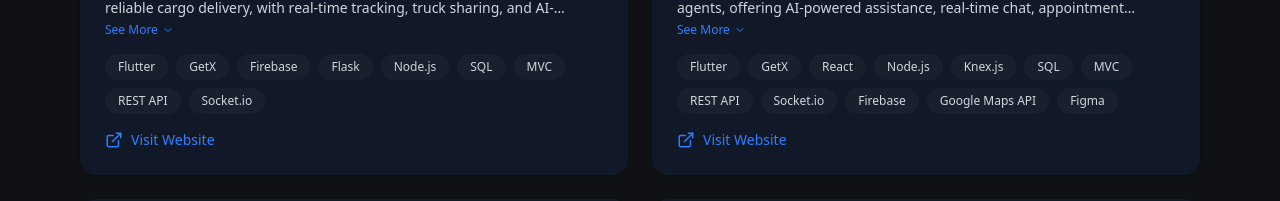
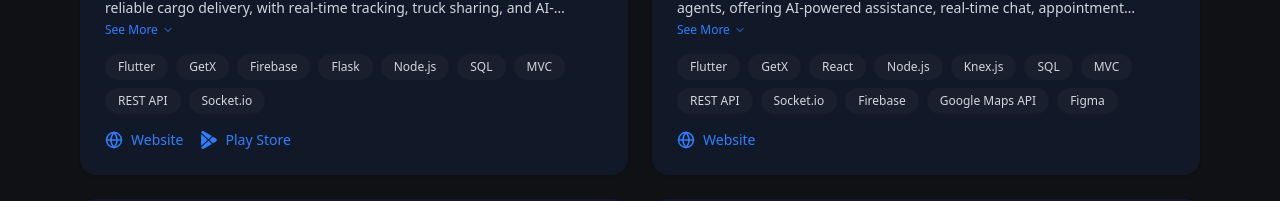
Before and after one commit to Tayebdev/portfolio, a React (Vite) app: page / in a window 1280 px wide. Shown: the part 3939-4140 px from the top of the page. Built offline with nearby package versions, Linux system fonts and the light colour scheme; grey boxes are pictures that could not be loaded.

Commit message:
feat: add project data and create reusable ProjectCard component

```diff
--- a/src/components/ProjectCard/ProjectCard.jsx
+++ b/src/components/ProjectCard/ProjectCard.jsx
@@ -1,6 +1,6 @@
 import React, { useState } from 'react';
 import { motion } from 'framer-motion';
-import { ExternalLink, Github, ChevronDown, ChevronUp } from 'lucide-react';
+import { ExternalLink, Github, ChevronDown, ChevronUp, Globe } from 'lucide-react';
 import { projectImageHover } from '../../animations/animations';
 
 const ProjectCard = ({ project }) => {
@@ -69,11 +69,13 @@ const ProjectCard = ({ project }) => {
                     ))}
                 </div>
 
+                <div className="flex flex-wrap items-center gap-4 mt-auto">
+                    {project.link && (
                         <motion.a
                             href={project.link}
                             target="_blank"
                             rel="noopener noreferrer"
-                    className="inline-flex items-center gap-2 text-sm font-medium text-blue-500 hover:text-blue-600 dark:text-accentCyan dark:hover:text-accentCyan/80 mt-auto"
+                            className="inline-flex items-center gap-2 text-sm font-medium text-blue-500 hover:text-blue-600 dark:text-accentCyan dark:hover:text-accentCyan/80"
                             initial="rest"
                             whileHover="hover"
                         >
@@ -84,11 +86,34 @@ const ProjectCard = ({ project }) => {
                                 </>
                             ) : (
                                 <>
-                            <ExternalLink size={18} />
-                            Visit Website
+                                    <Globe size={18} />
+                                    Website
                                 </>
                             )}
                         </motion.a>
+                    )}
+                    {project.playStore && (
+                        <motion.a
+                            href={project.playStore}
+                            target="_blank"
+                            rel="noopener noreferrer"
+                            className="inline-flex items-center gap-2 text-sm font-medium text-blue-500 hover:text-blue-600 dark:text-accentCyan dark:hover:text-accentCyan/80"
+                            initial="rest"
+                            whileHover="hover"
+                        >
+                            <svg
+                                viewBox="0 0 16 16"
+                                width="18"
+                                height="18"
+                                fill="currentColor"
+                                className="flex-shrink-0"
+                            >
+                                <path d="M14.222 9.374c1.037-.61 1.037-2.137 0-2.748L11.528 5.04 8.32 8l3.207 2.96zm-3.595 2.116L7.583 8.68 1.03 14.73c.201 1.029 1.36 1.61 2.303 1.055zM1 13.396V2.603L6.846 8zM1.03 1.27l6.553 6.05 3.044-2.81L3.333.215C2.39-.341 1.231.24 1.03 1.27" />
+                            </svg>
+                            Play Store
+                        </motion.a>
+                    )}
+                </div>
             </div>
         </motion.div>
     );
--- a/src/data/projects.js
+++ b/src/data/projects.js
@@ -26,6 +26,7 @@ export const projects = [
       "Socket.io",
     ],
     link: "https://transigodz.com/",
+    playStore: "https://play.google.com/store/apps/details?id=com.transigodz.client",
   },
   {
     id: 2,
```
Lines whose indentation alone changed are shown as unchanged.
